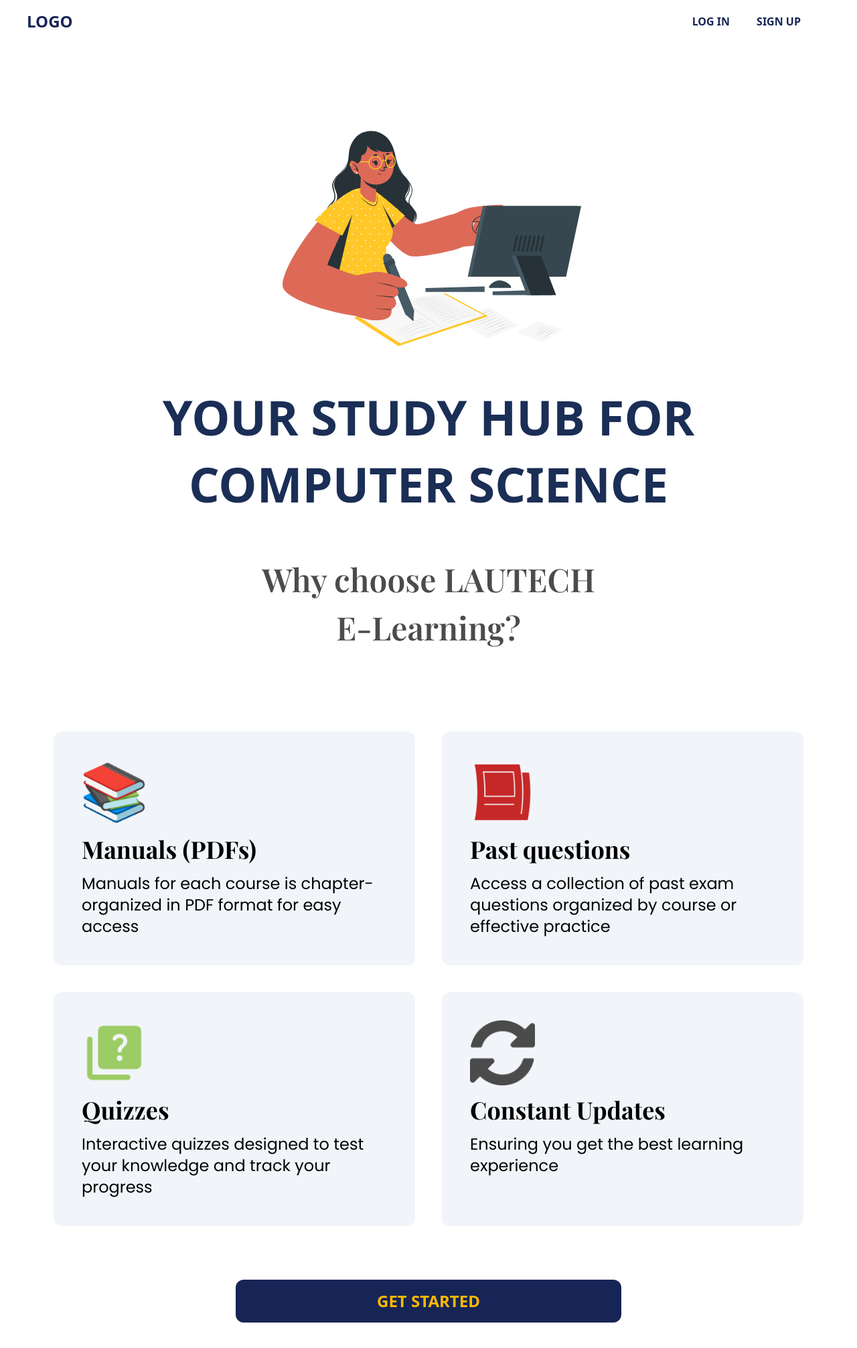
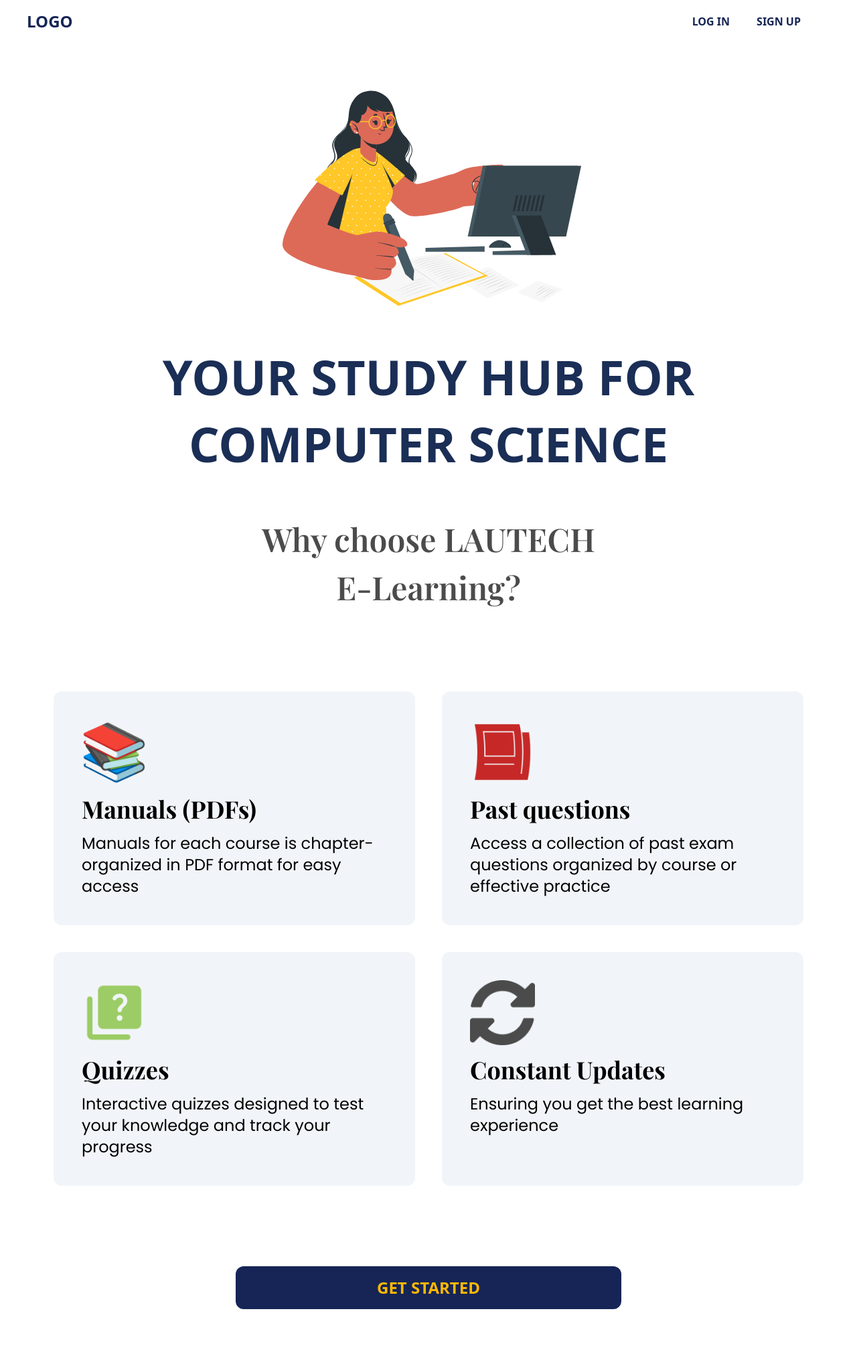
Before and after one commit to Culous01/E-LEARNING-FOR-CSC, a React (Vite) app: page / in a window 1280 px wide. Shown: the top 2012 px of the page at 67% size. Built offline with nearby package versions, Linux system fonts and the light colour scheme; a web font is replaced by a local one.

Commit message:
Still in progress

```diff
--- a/src/RoutePages/Home.jsx
+++ b/src/RoutePages/Home.jsx
@@ -12,7 +12,7 @@
         <>
             <Navbar />
 
-            <div className='flex justify-center mr-6'>
+            <div className='flex justify-center mr-6 -mt-15'>
                 <img src={Student} className='studentImage' alt=""/>
             </div>
 
@@ -45,7 +45,7 @@
                 />
             </div>
 
-            <div className='flex justify-center mb-10 lg:px-5 md:px-5 px-10'>
+            <div className='flex justify-center mb-20 mt-10 lg:px-5 md:px-5 px-10'>
                     <a href="/Login" className='w-xl p-4 bg-blue-950 rounded-xl text-center text-2xl text-amber-400 font-bold'>GET STARTED</a>
             </div>
         </>
```
